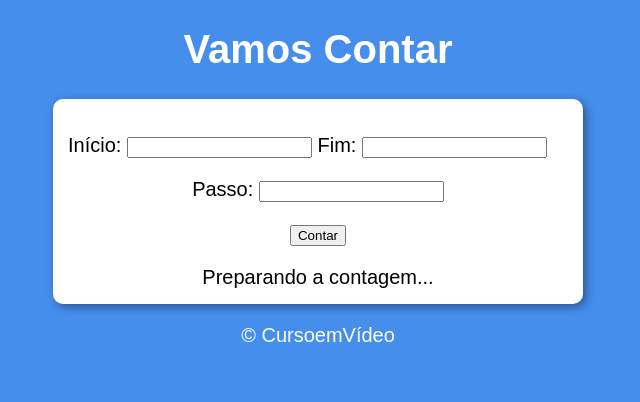
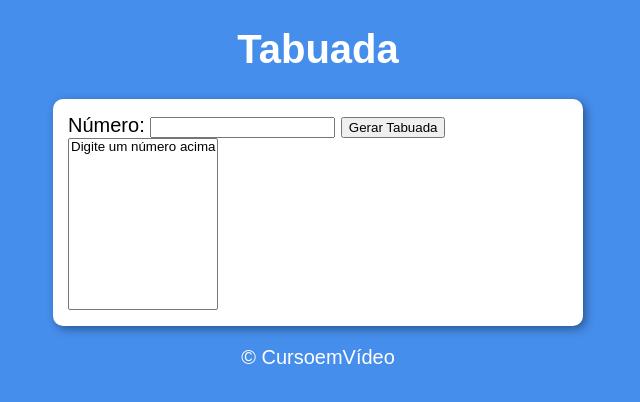
Before and after one commit to Bruuhh1/tabuada, a plain HTML site: page modelo.html in a window 1280 px wide. Shown: the whole page, without its empty margins (322-962 px from the left). Drawn offline with Linux system fonts and the light colour scheme.

Commit message:
Update modelo.html

```diff
--- a/modelo.html
+++ b/modelo.html
@@ -3,29 +3,22 @@
 <head>
     <meta charset="UTF-8">
     <meta name="viewport" content="width=device-width, initial-scale=1.0">
-    <title>Modelo de exercício</title>
+    <title>Tabuada</title>
     <link rel="stylesheet" href="style.css">
 </head>
 <body>
     <header>
-        <h1>Vamos Contar</h1>
+        <h1>Tabuada</h1>
     </header>
     <section>
+            <div>
+            Número: <input type="number" name="num" id="num">
+            <input type="button" value="Gerar Tabuada" onclick="gerar()">
+        </div>
         <div>
-            <p>
-                Início: <input type="number" name="inicio" id="inicio" min="0">
-                <label for="inicio"></label>
-                Fim: <input type="number" name="fim" id="fim" min="0">
-                <label for="fim"></label>
-            </p>
-            <p style="text-align: center;">
-                Passo: <input type="number" name="passo" id="passo" min="0">
-                <label for="passo"></label>
-            </p>
-            <p style="text-align: center;"><input type="button" value="Contar" onclick="contar()"></p>
-        </div>
-        <div id="res" style="text-align: center">
-            Preparando a contagem...
+            <select name="tabuada" id="seltab" size="10">
+                <option>Digite um número acima</option>
+            </select>
         </div>
     </section>
     <footer>
```
